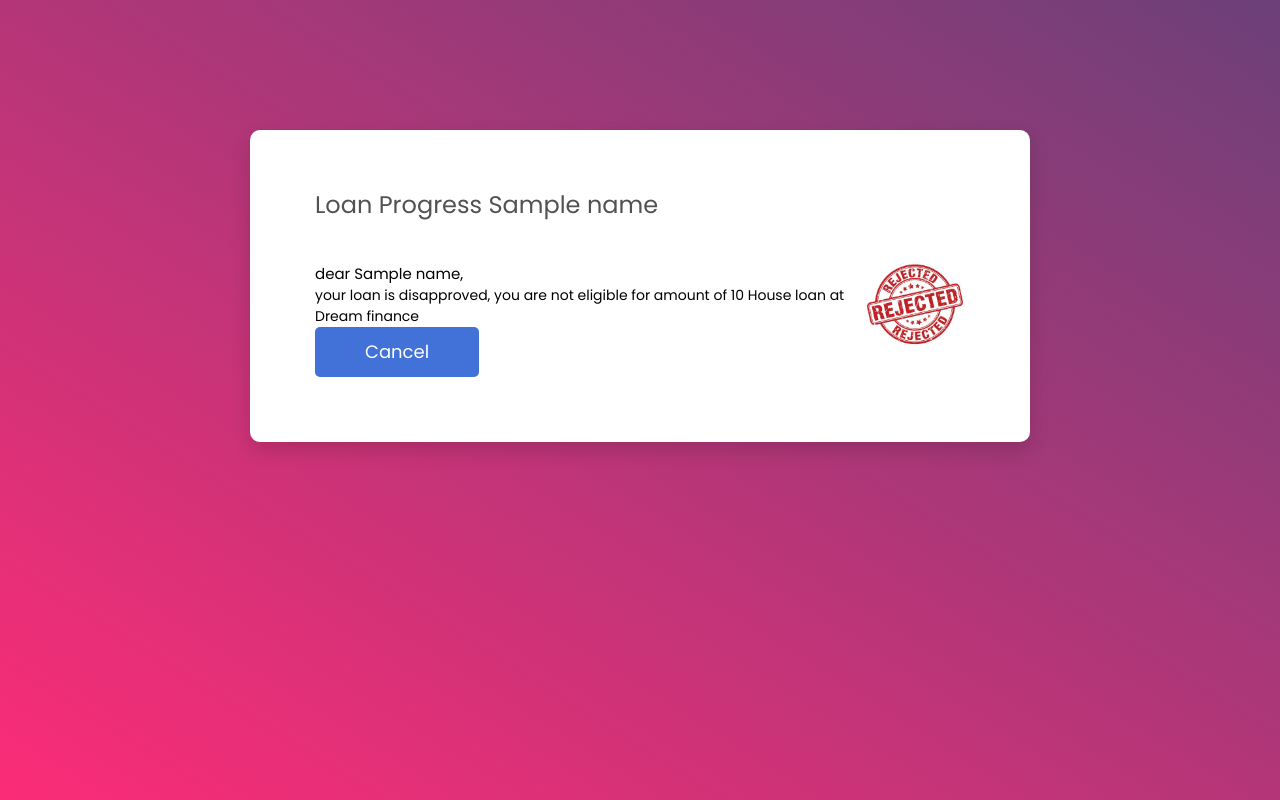
After one commit to wiahwajith/Loan-Prediction-Analysis-, a Flask app: template templates/failResult.html in a window 1280 px wide. The commit adds this page. Run offline with Flask 2, Linux system fonts and the light colour scheme; the template is opened without the code that fills it: most values are stand-ins (such as "Sample title", 1, 10 or a date in 2020); parts of the project's set-up code (start-up, migrations or seed data) failed here and were passed over; some libraries are stand-ins or nearby versions.

Commit message:
set dual pass fail ui

```diff
--- a/app.py
+++ b/app.py
@@ -29,6 +29,7 @@ def submit():
         Self_Employed = request.form["Self_Employed"]
         Credit_History = request.form["Credit_History"]
         Property_Area = request.form["Property_Area"]
+        LoanAmountValue = request.form["LoanAmountLog"]
 
         Total_Income_Log = np.log(float(request.form["ApplicantIncome"] + request.form["CoapplicantIncome"]) )
         Loan_Amount_Term_Log =  np.log( float(request.form["Loan_Amount_Term_Log"]) )
@@ -41,7 +42,10 @@ def submit():
         result = loan_model.predict([[ Gender,	Married,	Dependents,	Education,	Self_Employed,	Credit_History,	Property_Area,	ApplicantIncomeLog,	LoanAmountLog,	Loan_Amount_Term_Log,	Total_Income_Log]])
 
     #.py -> HTML
-    return render_template ("result.html",**locals())
+    if(result[0]):
+        return render_template ("passResult.html",**locals())
+    else:
+        return render_template ("failResult.html",**locals())
 
 
 
--- /dev/null
+++ b/templates/failResult.html
@@ -0,0 +1,61 @@
+<!DOCTYPE html>
+<html lang="en">
+
+<head>
+    <!-- Required meta tags-->
+    <meta charset="UTF-8">
+    <meta name="viewport" content="width=device-width, initial-scale=1, shrink-to-fit=no">
+    <meta name="description" content="Colorlib Templates">
+    <meta name="author" content="Colorlib">
+    <meta name="keywords" content="Colorlib Templates">
+
+    <!-- Title Page-->
+    <title>Loan prediction form</title>
+
+    <!-- Icons font CSS-->
+    <link href="{{ url_for('static', filename='vendor/mdi-font/css/material-design-iconic-font.min.csss') }}" rel="stylesheet" media="all">
+    <link href="{{ url_for('static', filename='vendor/font-awesome-4.7/css/font-awesome.min.css') }}" rel="stylesheet" media="all">
+    <!-- Font special for pages-->
+    <link href="https://fonts.googleapis.com/css?family=Poppins:100,100i,200,200i,300,300i,400,400i,500,500i,600,600i,700,700i,800,800i,900,900i" rel="stylesheet">
+
+    <!-- Vendor CSS-->
+    <link href="{{ url_for('static', filename='vendor/select2/select2.min.css') }}" rel="stylesheet" media="all">
+    <link href="{{ url_for('static', filename='vendor/datepicker/daterangepicker.css') }}"  rel="stylesheet" media="all">
+
+
+    <!-- Main CSS-->
+    <link href="{{ url_for('static', filename='css/main.css') }}" rel="stylesheet" media="all">
+</head>
+
+<body>
+    <div class="page-wrapper bg-gra-02 p-t-130 p-b-100 font-poppins">
+        <div class="wrapper wrapper--w780">
+            <div class="card card-4">
+                <div class="card-body">
+                    <h2 class="title">Loan Progress {{ name }}</h2>
+                    <div class="img">
+                        <img  class="mx-auto d-block" src="{{ url_for('static', filename='img/rejected.jpg') }}"  style="float: right;"  width="100" alt="approve image">
+                    </div>
+                    <h5>dear {{ name }},</h5>
+                    <P> your loan is disapproved, you are not eligible  for amount of {{ LoanAmountValue }} House loan at Dream finance  </P>
+                    <button class="btn btn--radius-2 btn--blue" type="submit"> Cancel </button>
+
+                </div>
+            </div>
+        </div>
+    </div>
+
+    <!-- Jquery JS-->
+    <script src="{{ url_for('static', filename='vendor/jquery/jquery.min.js')}}"></script>
+    <!-- Vendor JS-->
+    <script src="{{ url_for('static', filename='vendor/select2/select2.min.js')}}"></script>
+    <script src="{{ url_for('static', filename='vendor/datepicker/moment.min.js')}}"></script>
+    <script src="{{ url_for('static', filename='vendor/datepicker/daterangepicker.js')}}"></script>
+
+    <!-- Main JS-->
+    <script src="{{ url_for('static', filename='js/global.js')}}"></script>
+
+</body><!-- This templates was made by Colorlib (https://colorlib.com) -->
+
+</html>
+<!-- end document-->
```
Also changed, not shown: templates/passResult.html (renamed from templates/result.html, +6 -9 lines), static/img/approved.jpg (added), static/img/rejected.jpg (added).
